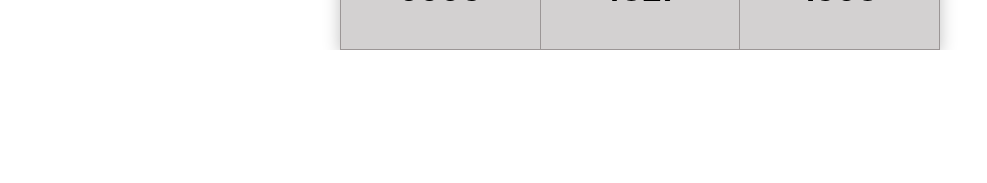
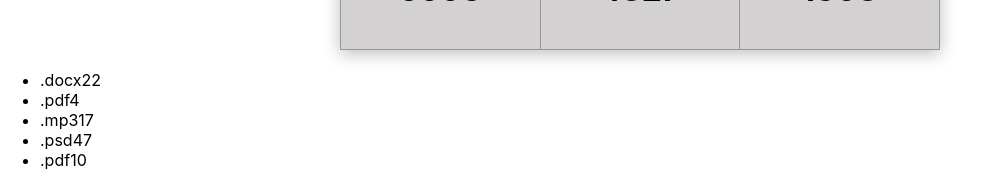
Before and after one commit to IrynaKyslytsia/goit-react-hw-01-components, a React (Create React App) app: page / in a window 1280 px wide. Shown: the part 756-939 px from the top of the page, without its empty margins (0-987 px from the left). Before the commit the page ends 806 px from the top, so only its background shows below. Built offline with nearby package versions, Linux system fonts and the light colour scheme.

Commit message:
Create Statistics

```diff
--- a/src/components/App.jsx
+++ b/src/components/App.jsx
@@ -1,5 +1,7 @@
+import user from '../user.json';
+import data from '../data.json';
 import { Profile } from 'components/Profile/Profile';
-import user from '../user.json';
+import { Statistics } from 'components/Statistics/Statistics'
 
 export const App = () => {
     return <div>
@@ -10,5 +12,9 @@ export const App = () => {
     avatar={user.avatar}
     stats={user.stats}
   />
+
+    <Statistics
+    title=""
+    stats={data} />
   </div>
 };
--- /dev/null
+++ b/src/components/StatItem/StatItem.jsx
@@ -0,0 +1,13 @@
+import PropTypes from 'prop-types';
+
+export const StatItem = ({ label, percentage }) => {
+    return (<div>
+    <span className="label">{label}</span>
+    <span className="percentage">{percentage}</span>
+  </div>)
+};
+
+StatItem.propTypes = {
+    label: PropTypes.string.isRequired,
+    percentage: PropTypes.number.isRequired,
+};
--- /dev/null
+++ b/src/components/StatList/StatList.jsx
@@ -0,0 +1,22 @@
+import PropTypes from 'prop-types';
+import { StatItem } from 'components/StatItem/StatItem';
+
+export const StatList = ({ stats }) => {
+  console.log(stats)
+    return (
+    <ul className="stat-list">
+    {stats.map(({ id, label, percentage }) => (
+    <li key={id}
+    className="item">
+      <StatItem
+      label = {label}
+      percentage = {percentage}
+      />
+    </li>
+    ))}
+  </ul>)
+}
+
+StatList.propTypes = {
+  stats: PropTypes.array
+};
--- /dev/null
+++ b/src/components/Statistics/Statistics.jsx
@@ -0,0 +1,15 @@
+// import PropTypes from 'prop-types';
+import data from '../../../src/data.json';
+import { Title } from 'components/Title/Title';
+import { StatList } from 'components/StatList/StatList';
+// import css from './Statistics.module.css';
+
+export const Statistics = (title, stats) => {
+    return <section className="statistics">
+    <Title
+    title = ""
+     />
+    <StatList
+    stats = {data} />
+    </section>
+};
--- /dev/null
+++ b/src/components/Title/Title.jsx
@@ -0,0 +1,9 @@
+import PropTypes from 'prop-types';
+
+export const Title = ({ title }) => {
+    return <h2 className="title">{title.length > 0 && title}</h2>
+};
+
+Title.propTypes = {
+    title: PropTypes.string,
+};
```
Also changed, not shown: src/components/Statistics/Statistics.module.css (added).
